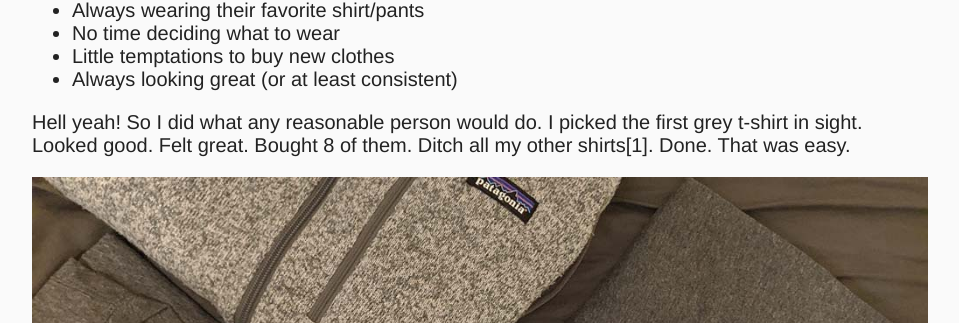
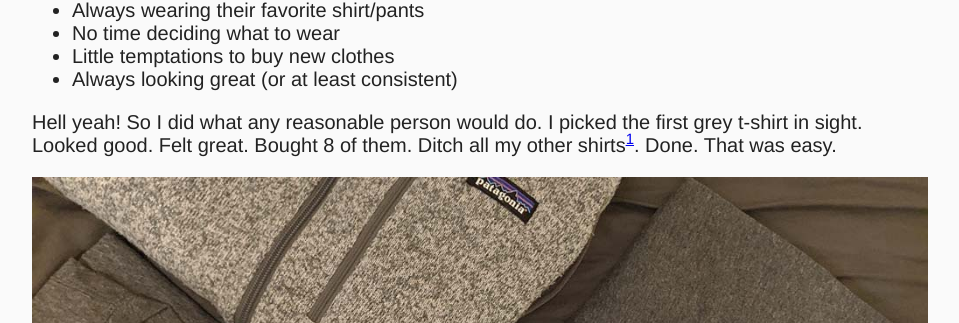
Before and after one commit to Kiran-Rao/kiran-rao.github.io, a Jekyll site: the page built from docs/_posts/2021-11-17-perfect-shirt.md, in a window 1280 px wide and 900 px high. Shown: the part 433-756 px from the top of the window, without its empty margins (160-1119 px from the left). Built offline with Jekyll 4.4.1, drawn with Linux system fonts in a browser that asks for light colours; some of the changed text lies outside the part shown.

Commit message:
Using footnote syntax
https://kramdown.gettalong.org/quickref.html#footnotes

```diff
--- a/docs/_posts/2021-11-17-perfect-shirt.md
+++ b/docs/_posts/2021-11-17-perfect-shirt.md
@@ -14,7 +14,7 @@ I found there was a name for this: minimalism. A bunch of these "minimalists" al
 - Little temptations to buy new clothes
 - Always looking great (or at least consistent)
 
-Hell yeah! So I did what any reasonable person would do. I picked the first grey t-shirt in sight. Looked good. Felt great. Bought 8 of them. Ditch all my other shirts[1]. Done. That was easy.
+Hell yeah! So I did what any reasonable person would do. I picked the first grey t-shirt in sight. Looked good. Felt great. Bought 8 of them. Ditch all my other shirts[^1]. Done. That was easy.
 
 <img src="/assets/shirt_spread_old_2.jpg" alt="Old Spread of Shirts" width="100%" >
 
@@ -60,4 +60,4 @@ I ended up buying 14 unique t-shirt from 5 different brands. After 6 months of t
 
 I'm not suggesting anyone go out and buy this exact shirt. Each person is different and what works for me might not work for anyone else. I hope this post is helpful in understanding what will make a shirt work for you.
 
-[1] I did not actually "Ditch all my other shirts". I instead donated the bulk of my aging shirt collection to Salvation Army. I kept a few that I really liked for special occations.
+[^1]: I did not actually "Ditch all my other shirts". I instead donated the bulk of my aging shirt collection to Salvation Army. I kept a few that I really liked for special occations.
```
